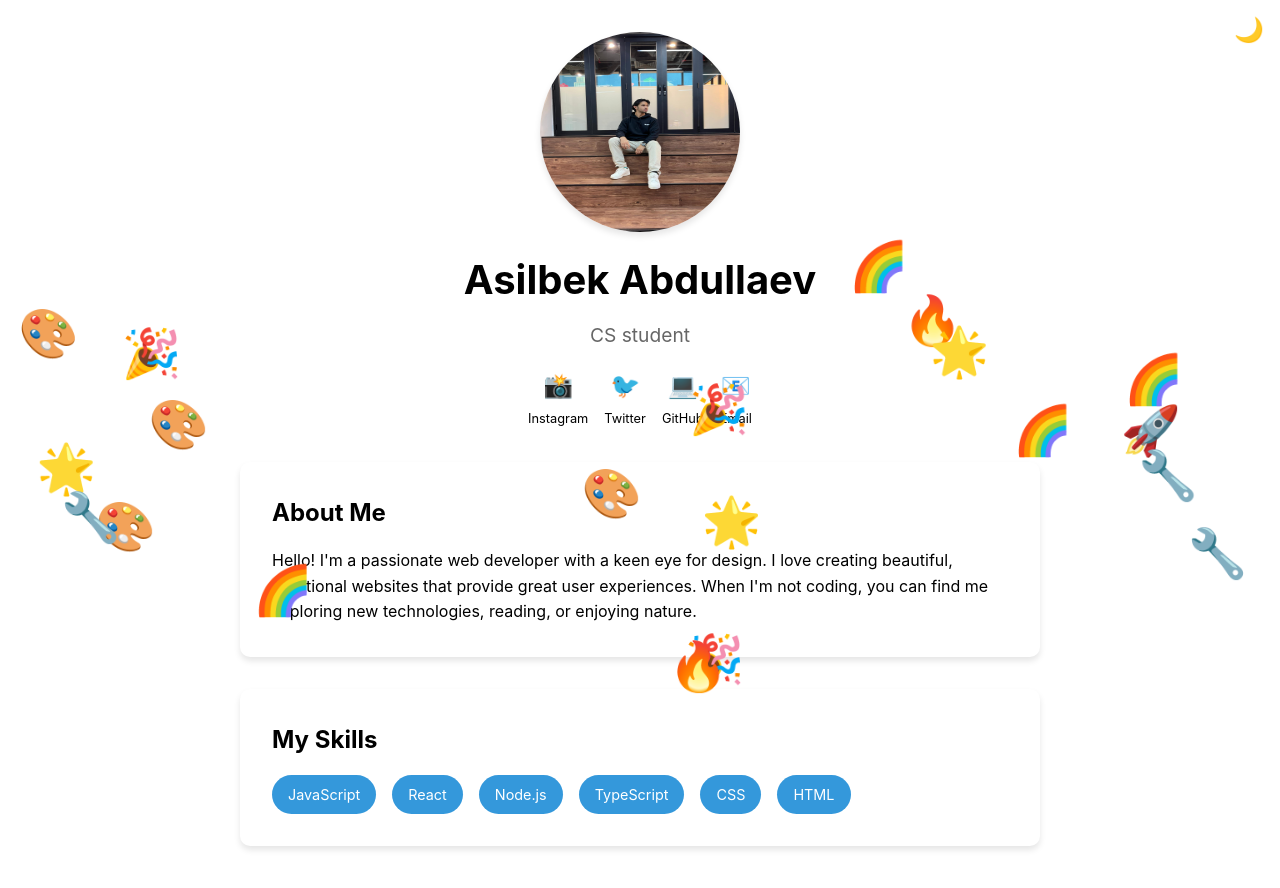
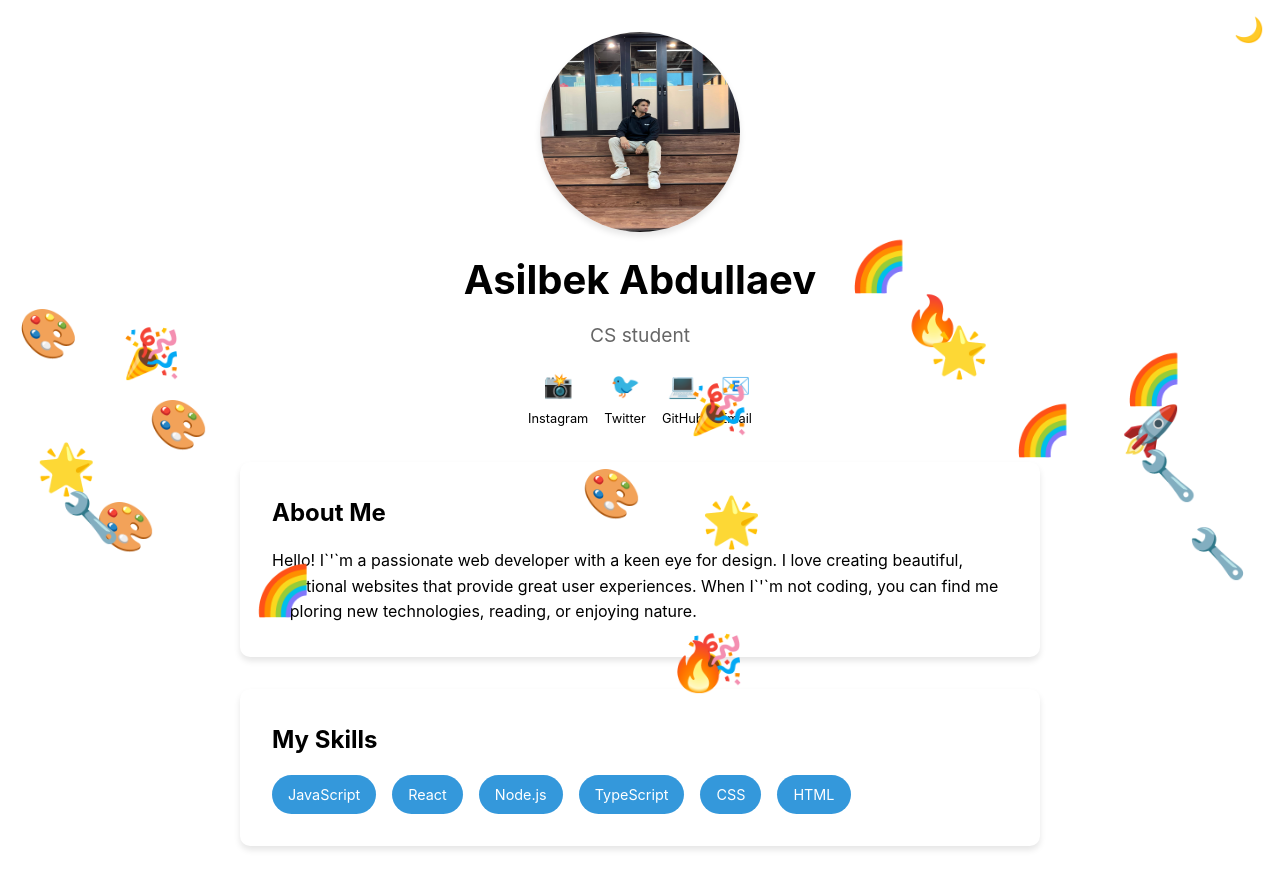
Before and after one commit to asilbek-0311/simple-personal-page, a Next.js app: page / in a window 1280 px wide. Shown: the top 888 px of the page. Built offline with nearby package versions, Linux system fonts and the light colour scheme.

Commit message:
fixing errors in the build

```diff
--- a/app/page.tsx
+++ b/app/page.tsx
@@ -71,7 +71,7 @@ export default function Home() {
     return () => clearInterval(glowInterval)
   }, [])
 
-  const handleMouseDown = (index: number) => (e: React.MouseEvent) => {
+  const handleMouseDown = (index: number) => () => {
     setDraggingItem(index)
   }
 
@@ -139,9 +139,9 @@ export default function Home() {
       <section className={styles.about}>
         <h2>About Me</h2>
         <p>
-          Hello! I'm a passionate web developer with a keen eye for design.
+          Hello! I`&apos;`m a passionate web developer with a keen eye for design.
           I love creating beautiful, functional websites that provide great user experiences.
-          When I'm not coding, you can find me exploring new technologies, reading, or enjoying nature.
+          When I`&apos;`m not coding, you can find me exploring new technologies, reading, or enjoying nature.
         </p>
       </section>
 
```
